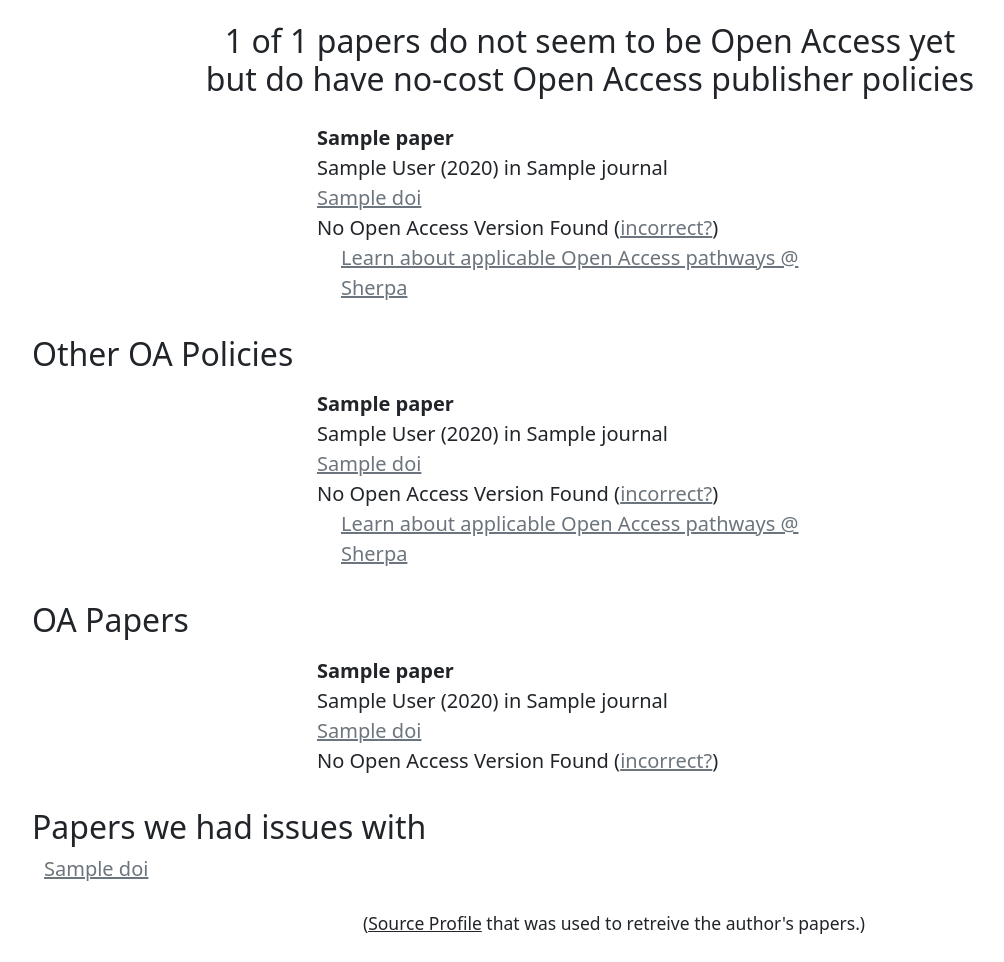
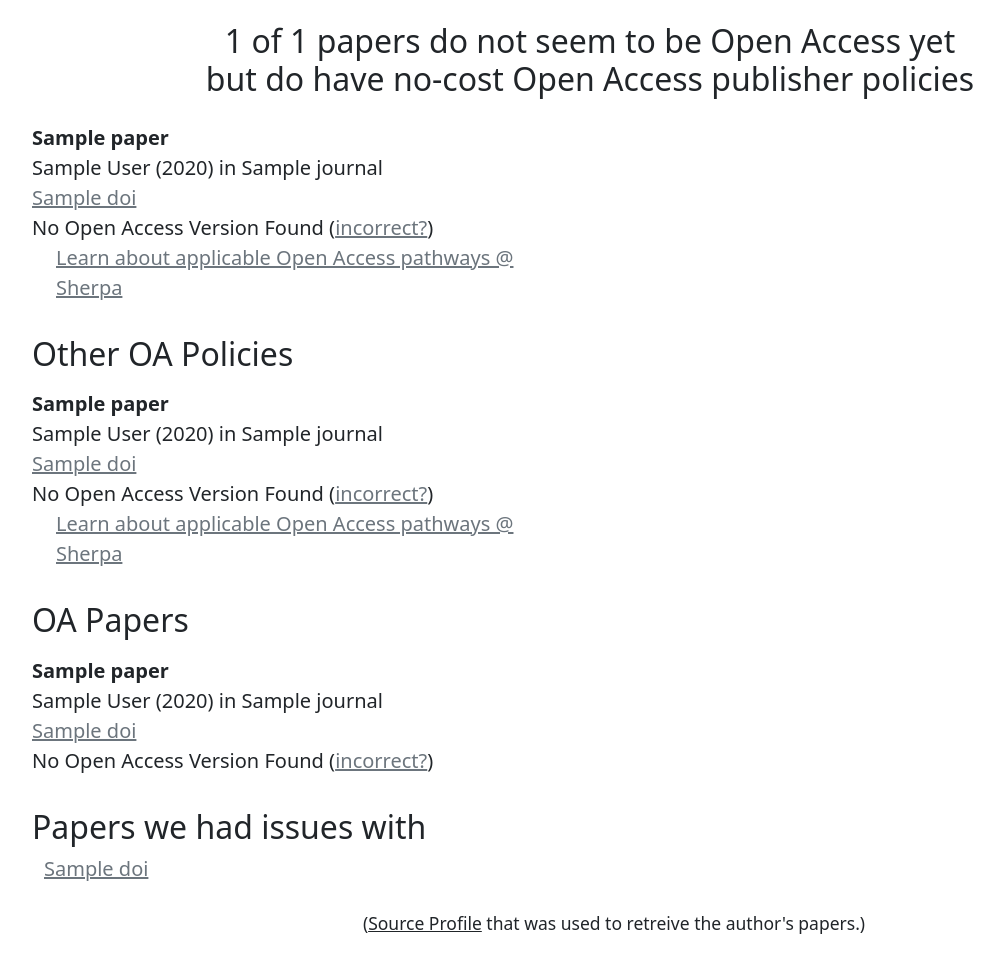
Before and after one commit to freeyourscience/freeyourscience, a FastAPI app: template wbf/templates/publications_for_author.html in a window 1280 px wide. Shown: the part 146-1108 px from the top of the page, without its empty margins (50-1054 px from the left). Run offline with FastAPI, Linux system fonts and the light colour scheme; the template is opened without the code that fills it: most values are stand-ins (such as "Sample title", 1, 10 or a date in 2020).

Commit message:
fix single paper alignment in author view

```diff
--- a/wbf/templates/publications_for_author.html
+++ b/wbf/templates/publications_for_author.html
@@ -23,7 +23,7 @@
             <div class="row mb-3 author-pubs">
                 {% if papers_not_oa_nocost %}
                 {% for paper in papers_not_oa_nocost %}
-                <div class="container col-lg-6 mb-3">
+                <div class="col-lg-6 mb-3">
                     {{ paper_page.minimal(paper) }}
                     {{ paper_page.pathway_details(paper) }}
                 </div>
@@ -39,7 +39,7 @@
             <div class="row mb-3 author-pubs">
                 {% if papers_other_policies %}
                 {% for paper in papers_other_policies %}
-                <div class="container col-lg-6 mb-3">
+                <div class="col-lg-6 mb-3">
                     {{ paper_page.minimal(paper) }}
                     {{ paper_page.pathway_details(paper) }}
                 </div>
@@ -55,7 +55,7 @@
             <div class="row mb-3 author-pubs">
                 {% if papers_already_oa %}
                 {% for paper in papers_already_oa %}
-                <div class="container col-lg-6  mb-3">
+                <div class="col-lg-6  mb-3">
                     {{ paper_page.minimal(paper) }}
                 </div>
                 {% endfor %}
```
